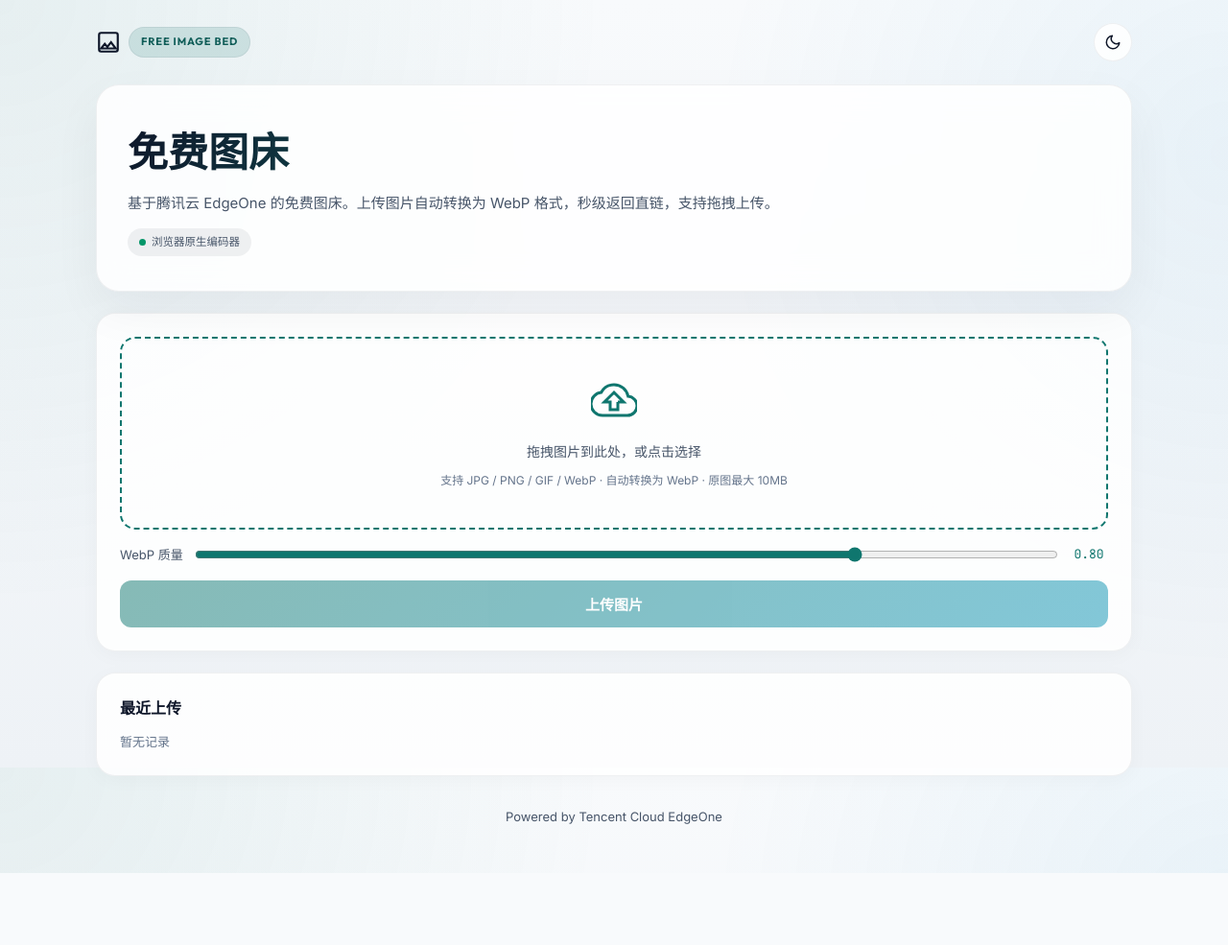
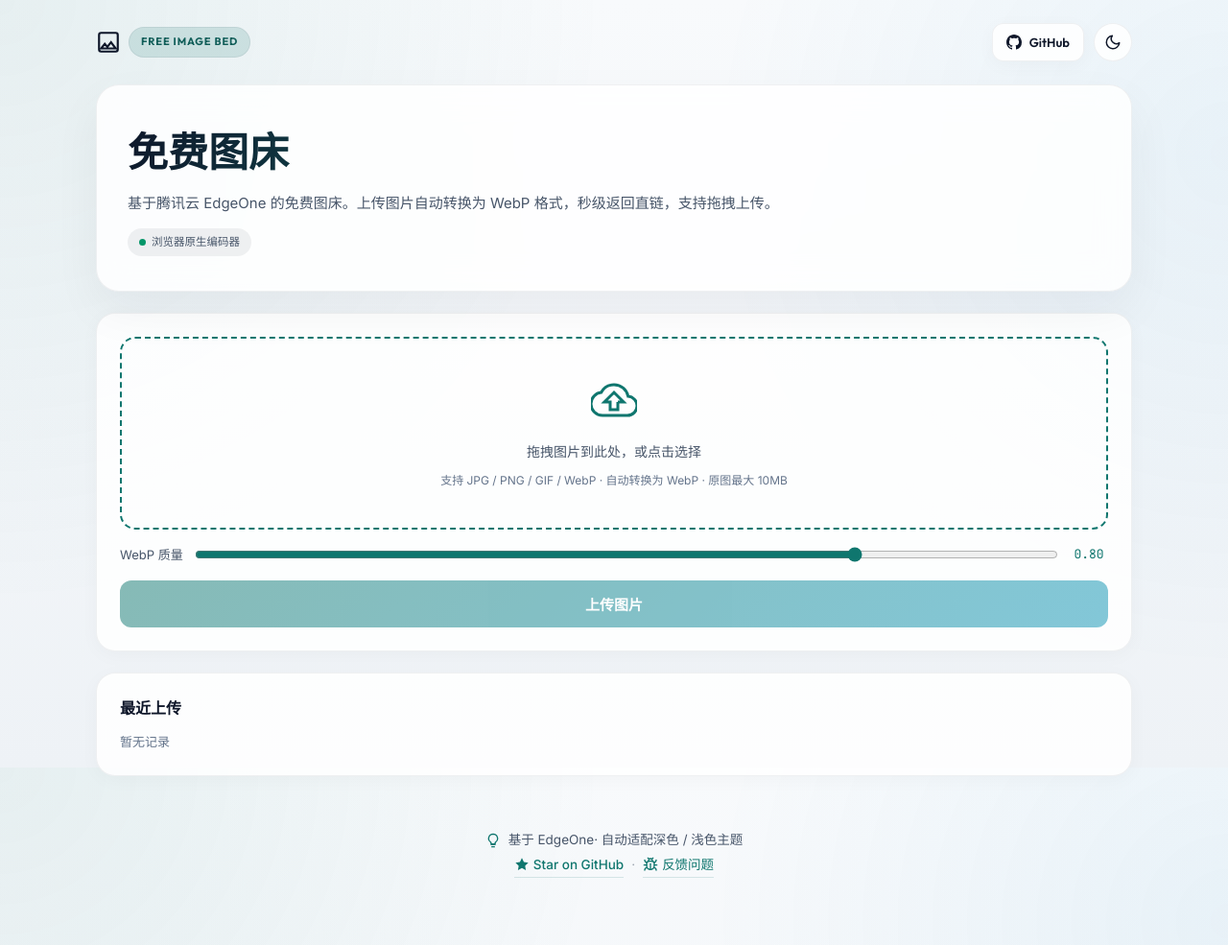
Before and after one commit to q8284/pic, a website: page index.html in a window 1280 px wide. Shown: the whole page at 96% size. Before the commit the page ends 910 px from the top, so only its background shows below. Drawn offline with Linux system fonts and the light colour scheme.

Commit message:
Update index.html

```diff
--- a/index.html
+++ b/index.html
@@ -67,6 +67,16 @@
     .header { display: flex; justify-content: space-between; align-items: center; margin-bottom: 24px; }
     .brand { display: flex; align-items: center; gap: 8px; }
     .eyebrow { display: inline-flex; padding: 6px 12px; border-radius: 999px; font-family: "Outfit", sans-serif; font-size: 11px; font-weight: 700; letter-spacing: 0.08em; text-transform: uppercase; color: var(--primary-strong); background: var(--primary-glow); border: 1px solid var(--panel-border); }
+
+    .header-actions { display: flex; align-items: center; gap: 10px; }
+
+    .gh-link {
+      display: inline-flex; align-items: center; justify-content: center; height: 40px; border-radius: 12px; border: 1px solid var(--panel-border); background: var(--panel); color: var(--text); cursor: pointer; box-shadow: var(--card-shadow); transition: all 0.2s cubic-bezier(0.4, 0, 0.2, 1); text-decoration: none; padding: 0 14px; font-size: 13px; font-weight: 600; font-family: 'Outfit', sans-serif; gap: 8px;
+    }
+    .gh-link:hover { background: var(--input-bg); transform: translateY(-2px); box-shadow: 0 6px 15px rgba(0, 0, 0, 0.08); }
+    .gh-link:active { transform: scale(0.96); }
+    .gh-link svg { fill: currentColor; stroke: none; width: 16px; height: 16px; }
+
     .icon-btn { position: relative; width: 40px; height: 40px; border-radius: 50%; border: 1px solid var(--panel-border); background: var(--panel); cursor: pointer; color: var(--text); transition: background 0.2s, transform 0.2s; flex-shrink: 0; }
     .icon-btn:hover { background: var(--input-bg); transform: translateY(-2px); }
     .icon-btn svg { position: absolute; inset: 0; margin: auto; width: 18px; height: 18px; fill: none; stroke: currentColor; stroke-width: 2; stroke-linecap: round; stroke-linejoin: round; transition: opacity 0.25s, transform 0.4s cubic-bezier(0.34, 1.56, 0.64, 1); }
@@ -130,10 +140,18 @@
     .history-item:hover .copy-overlay { opacity: 1; }
     .history-item .copy-overlay span { color: #fff; font-size: 12px; font-weight: 600; }
 
-    .footer { margin-top: 32px; text-align: center; color: var(--text-muted); font-size: 13px; }
+    .footer { margin-top: 32px; padding: 22px 16px; text-align: center; color: var(--text-muted); font-size: 13.5px; line-height: 1.9; }
+    .footer > div { display: flex; align-items: center; justify-content: center; gap: 8px; flex-wrap: wrap; }
+    .footer svg { width: 16px; height: 16px; flex-shrink: 0; color: var(--primary); fill: none; stroke: currentColor; stroke-width: 2; stroke-linecap: round; stroke-linejoin: round; }
+    .footer svg[data-solid="true"] { fill: currentColor; stroke: none; }
+    .footer a { color: var(--primary); text-decoration: none; border-bottom: 1px solid var(--primary-glow); transition: color 0.2s ease, border-bottom-color 0.2s ease; font-weight: 500; display: inline-flex; align-items: center; gap: 4px; }
+    .footer a:hover { color: var(--primary-hover); border-bottom-color: var(--primary); }
+    .footer .dot { display: inline-block; opacity: 0.5; }
 
     @media (max-width: 720px) {
       .hero { padding: 26px 22px; }
+      .gh-link span { display: none; }
+      .gh-link { padding: 0 12px; }
     }
   </style>
 </head>
@@ -144,6 +162,13 @@
         <svg width="26" height="26" viewBox="0 0 24 24" fill="none" stroke="currentColor" stroke-width="2"><path d="M21 19V5c0-1.1-.9-2-2-2H5c-1.1 0-2 .9-2 2v14c0 1.1.9 2 2 2h14c1.1 0 2-.9 2-2z"/><path d="M8.5 13.5l2.5 3.01L14.5 12l4.5 6H5l3.5-4.5z"/></svg>
         <span class="eyebrow">Free Image Bed</span>
       </div>
+      <div class="header-actions">
+        <a href="https://github.com/q8284/pic" target="_blank" rel="noopener noreferrer" class="gh-link" aria-label="GitHub">
+          <svg viewBox="0 0 16 16" aria-hidden="true">
+            <path d="M8 0C3.58 0 0 3.58 0 8c0 3.54 2.29 6.53 5.47 7.59.4.07.55-.17.55-.38 0-.19-.01-.82-.01-1.49-2.01.37-2.53-.49-2.69-.94-.09-.23-.48-.94-.82-1.13-.28-.15-.68-.52-.01-.53.63-.01 1.08.58 1.23.82.72 1.21 1.87.87 2.33.66.07-.52.28-.87.51-1.07-1.78-.2-3.64-.89-3.64-3.95 0-.87.31-1.59.82-2.15-.08-.2-.36-1.02.08-2.12 0 0 .67-.21 2.2.82.64-.18 1.32-.27 2-.27.68 0 1.36.09 2 .27 1.53-1.04 2.2-.82 2.2-.82.44 1.1.16 1.92.08 2.12.51.56.82 1.27.82 2.15 0 3.07-1.87 3.75-3.65 3.95.29.25.54.73.54 1.48 0 1.07-.01 1.93-.01 2.2 0 .21.15.46.55.38A8.013 8.013 0 0 0 16 8c0-4.42-3.58-8-8-8z"/>
+          </svg>
+          <span>GitHub</span>
+        </a>
         <button class="icon-btn" id="themeToggle" aria-label="切换主题" title="单击切换日间夜间模式，双击恢复跟随系统">
           <svg class="sun-icon" viewBox="0 0 24 24">
             <circle cx="12" cy="12" r="5" />
@@ -160,6 +185,7 @@
             <path d="M21 12.79A9 9 0 1 1 11.21 3 7 7 0 0 0 21 12.79z" />
           </svg>
         </button>
+      </div>
     </header>
 
     <main>
@@ -202,7 +228,39 @@
     </main>
 
     <footer class="footer">
-      <p>Powered by Tencent Cloud EdgeOne</p>
+      <div>
+        <svg viewBox="0 0 24 24" aria-hidden="true">
+          <path d="M9 18h6"/>
+          <path d="M10 22h4"/>
+          <path d="M12 2a7 7 0 0 0-4 12.7c.6.5 1 1.3 1 2.1V18h6v-1.2c0-.8.4-1.6 1-2.1A7 7 0 0 0 12 2z"/>
+        </svg>
+        基于 EdgeOne· 自动适配深色 / 浅色主题
+      </div>
+      <div>
+        <a href="https://github.com/q8284/pic" target="_blank" rel="noopener noreferrer">
+          <svg viewBox="0 0 24 24" aria-hidden="true" data-solid="true">
+            <path d="M12 2l3.09 6.26L22 9.27l-5 4.87 1.18 6.88L12 17.77l-6.18 3.25L7 14.14 2 9.27l6.91-1.01L12 2z"/>
+          </svg>
+          Star on GitHub
+        </a>
+        <span class="dot">·</span>
+        <a href="https://github.com/q8284/pic/issues" target="_blank" rel="noopener noreferrer">
+          <svg viewBox="0 0 24 24" aria-hidden="true">
+            <path d="m8 2 1.88 1.88"/>
+            <path d="M14.12 3.88 16 2"/>
+            <path d="M9 7.13v-1a3.003 3.003 0 1 1 6 0v1"/>
+            <path d="M12 20c-3.3 0-6-2.7-6-6v-3a4 4 0 0 1 4-4h4a4 4 0 0 1 4 4v3c0 3.3-2.7 6-6 6"/>
+            <path d="M12 20v-9"/>
+            <path d="M6.53 9C4.6 8.8 3 7.1 3 5"/>
+            <path d="M6 13H2"/>
+            <path d="M3 21c0-2.1 1.7-3.9 3.8-4"/>
+            <path d="M20.97 5c0 2.1-1.6 3.8-3.5 4"/>
+            <path d="M22 13h-4"/>
+            <path d="M17.2 17c2.1.1 3.8 1.9 3.8 4"/>
+          </svg>
+          反馈问题
+        </a>
+      </div>
     </footer>
   </div>
 
```
Lines whose indentation alone changed are shown as unchanged.
